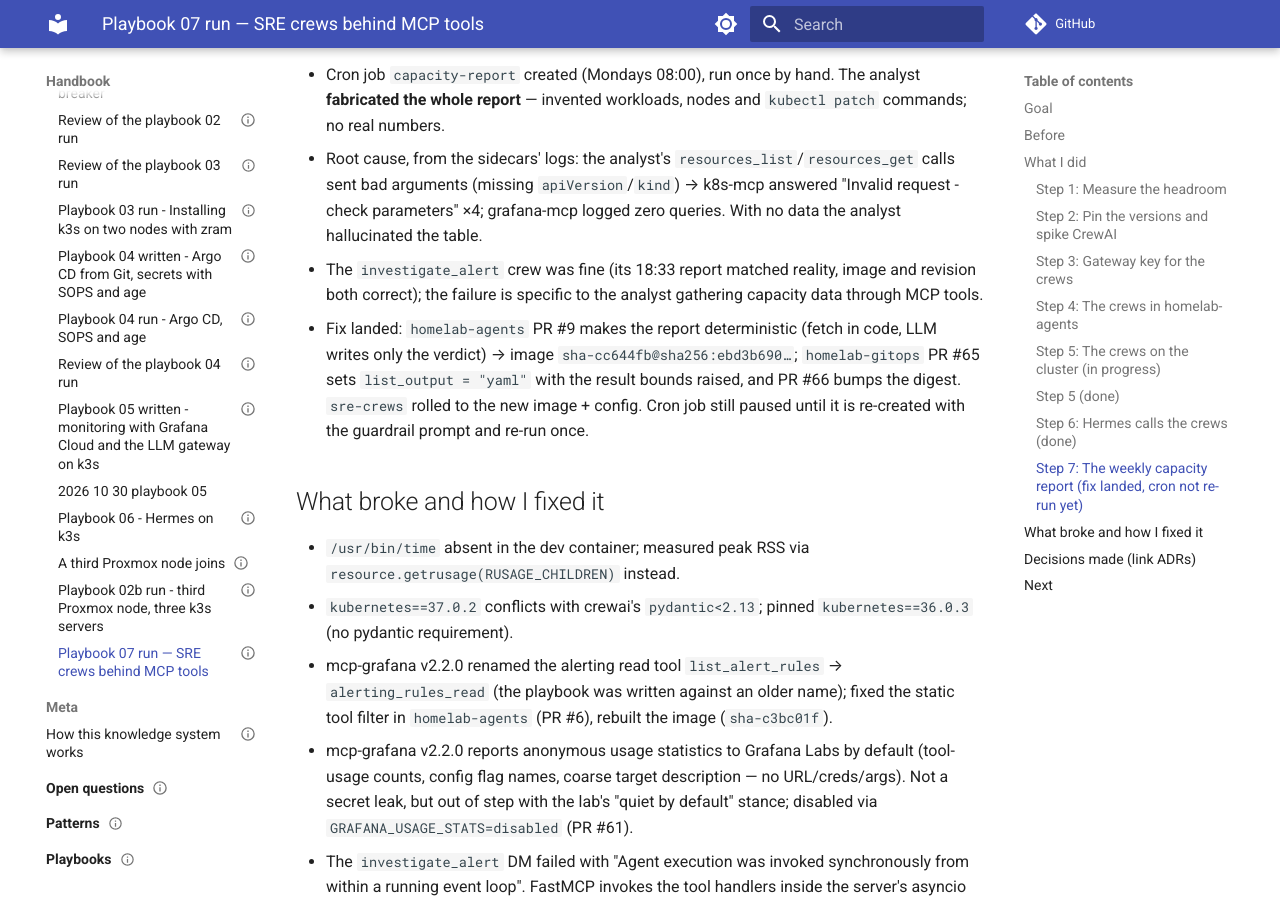
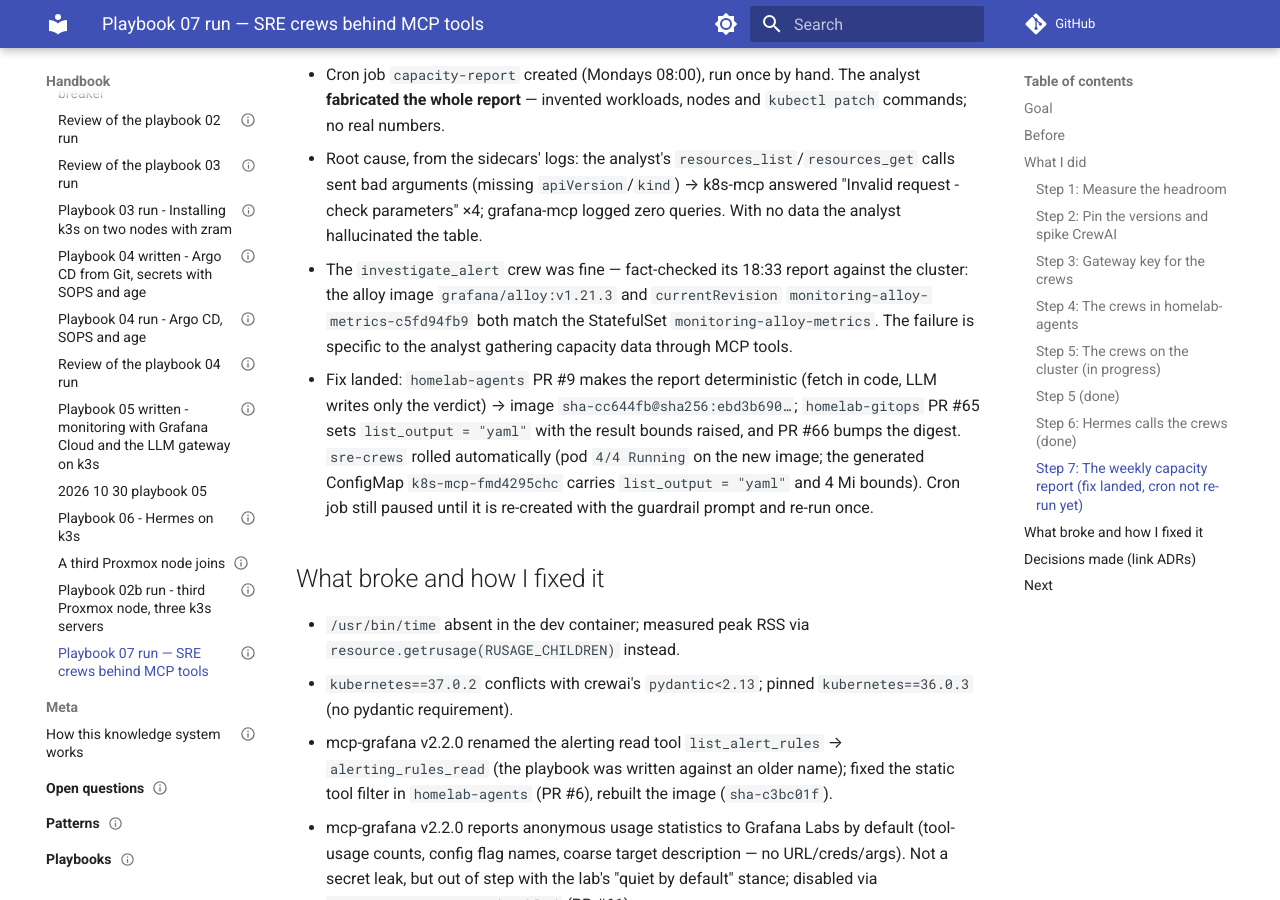
Before and after one commit to ssaav5-ai-labs/handbook, an MkDocs documentation site: the page built from docs/journal/2026/2026-11-09-playbook-07.md, in a window 1280 px wide and 900 px high, scrolled down 3359 px. Built offline with MkDocs 1.6.1 and Material for MkDocs 9.7.7, drawn with Linux system fonts in a browser that asks for light colours; comment, search, counter and statistics services are not loaded.

Commit message:
playbook 07: fact-check the 18:33 report and confirm the rollout (#29)
Verify the investigate_alert crew's 18:33 claims against the cluster
(alloy image grafana/alloy:v1.21.3 and currentRevision
monitoring-alloy-metrics-c5fd94fb9 both match), and confirm sre-crews
rolled to sha-cc644fb with the yaml ConfigMap in place.

```diff
--- a/docs/journal/2026/2026-11-09-playbook-07.md
+++ b/docs/journal/2026/2026-11-09-playbook-07.md
@@ -83,8 +83,8 @@ Created virtual key `crews` (`fast`,`code`, 5 USD/30d, 20 rpm). Confirmed in key
 ### Step 7: The weekly capacity report (fix landed, cron not re-run yet)
 - Cron job `capacity-report` created (Mondays 08:00), run once by hand. The analyst **fabricated the whole report** — invented workloads, nodes and `kubectl patch` commands; no real numbers.
 - Root cause, from the sidecars' logs: the analyst's `resources_list`/`resources_get` calls sent bad arguments (missing `apiVersion`/`kind`) → k8s-mcp answered "Invalid request - check parameters" ×4; grafana-mcp logged zero queries. With no data the analyst hallucinated the table.
-- The `investigate_alert` crew was fine (its 18:33 report matched reality, image and revision both correct); the failure is specific to the analyst gathering capacity data through MCP tools.
-- Fix landed: `homelab-agents` PR #9 makes the report deterministic (fetch in code, LLM writes only the verdict) → image `sha-cc644fb@sha256:ebd3b690…`; `homelab-gitops` PR #65 sets `list_output = "yaml"` with the result bounds raised, and PR #66 bumps the digest. `sre-crews` rolled to the new image + config. Cron job still paused until it is re-created with the guardrail prompt and re-run once.
+- The `investigate_alert` crew was fine — fact-checked its 18:33 report against the cluster: the alloy image `grafana/alloy:v1.21.3` and `currentRevision` `monitoring-alloy-metrics-c5fd94fb9` both match the StatefulSet `monitoring-alloy-metrics`. The failure is specific to the analyst gathering capacity data through MCP tools.
+- Fix landed: `homelab-agents` PR #9 makes the report deterministic (fetch in code, LLM writes only the verdict) → image `sha-cc644fb@sha256:ebd3b690…`; `homelab-gitops` PR #65 sets `list_output = "yaml"` with the result bounds raised, and PR #66 bumps the digest. `sre-crews` rolled automatically (pod `4/4 Running` on the new image; the generated ConfigMap `k8s-mcp-fmd4295chc` carries `list_output = "yaml"` and 4 Mi bounds). Cron job still paused until it is re-created with the guardrail prompt and re-run once.
 
 ## What broke and how I fixed it
 - `/usr/bin/time` absent in the dev container; measured peak RSS via `resource.getrusage(RUSAGE_CHILDREN)` instead.
```
